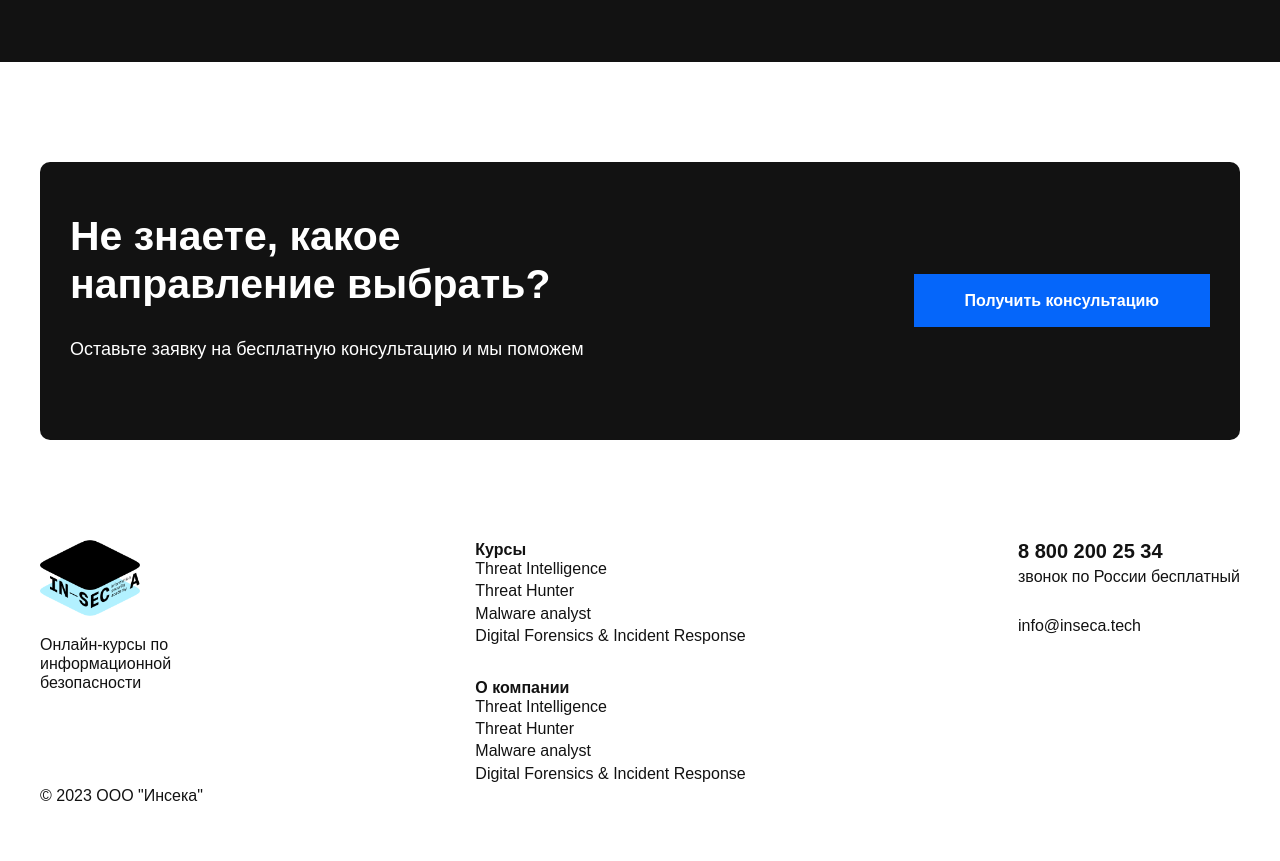
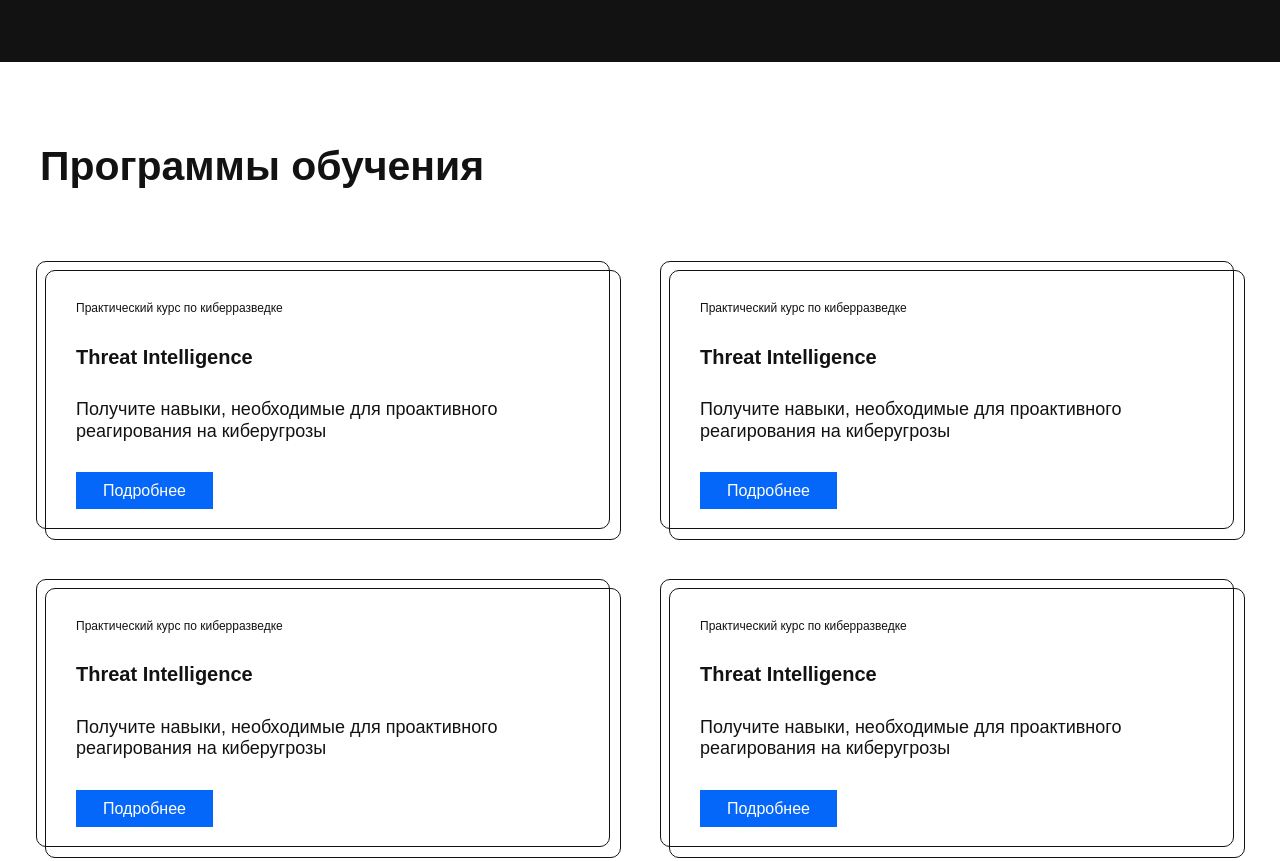
Before and after one commit to Binatik/tech-pab, a React app: page / in a window 1280 px wide. Shown: the part 650-1511 px from the top of the page. Built offline with nearby package versions, Linux system fonts and the light colour scheme.

Commit message:
виджет карточки

```diff
--- a/src/app/styles/global.css
+++ b/src/app/styles/global.css
@@ -49,7 +49,6 @@ body,
 
 .footer {
 	flex: 0 0 auto;
-	min-height: 1000px;
 	padding: 100px 0;
 }
 
@@ -59,6 +58,10 @@ body,
 
 .bg-white {
 	background-color: var(--color-white);
+}
+
+.space_middle {
+	padding: 80px 0;
 }
 
 /* Компьютерное устройство L */
--- a/src/page/Tech.tsx
+++ b/src/page/Tech.tsx
@@ -1,4 +1,47 @@
-import { Banner, Frame } from '../widgets'
+import { ICardPrimary } from '../app/types'
+import { Banner, CardsPrimary, Frame } from '../widgets'
+
+const cards: ICardPrimary[] = [
+	{
+		id: '111-222',
+		bottomText: 'Получите навыки, необходимые для проактивного реагирования на киберугрозы',
+		title: 'Threat Intelligence',
+		topText: 'Практический курс по киберразведке',
+		pathPage: '#',
+	},
+
+	{
+		id: '111-333',
+		bottomText: 'Получите навыки, необходимые для проактивного реагирования на киберугрозы',
+		title: 'Threat Intelligence',
+		topText: 'Практический курс по киберразведке',
+		pathPage: '#',
+	},
+
+	{
+		id: '111-444',
+		bottomText: 'Получите навыки, необходимые для проактивного реагирования на киберугрозы',
+		title: 'Threat Intelligence',
+		topText: 'Практический курс по киберразведке',
+		pathPage: '#',
+	},
+
+	{
+		id: '111-555',
+		bottomText: 'Получите навыки, необходимые для проактивного реагирования на киберугрозы',
+		title: 'Threat Intelligence',
+		topText: 'Практический курс по киберразведке',
+		pathPage: '#',
+	},
+
+	{
+		id: '111-666',
+		bottomText: 'Получите навыки, необходимые для проактивного реагирования на киберугрозы',
+		title: 'Threat Intelligence',
+		topText: 'Практический курс по киберразведке',
+		pathPage: '#',
+	},
+]
 
 function Tech() {
 	return (
@@ -6,6 +49,13 @@ function Tech() {
 			<div className="bg-black">
 				<div className="container">
 					<Banner />
+				</div>
+			</div>
+			<div className="bg-white space_middle">
+				<div className="container">
+					<section className="training">
+						<CardsPrimary title="Программы обучения" size="2" cards={cards} />
+					</section>
 				</div>
 			</div>
 			<div className="bg-white">
--- /dev/null
+++ b/src/widgets/Cards/Cards.primary/CardsPrimary.module.css
@@ -0,0 +1,81 @@
+.cards_title {
+	margin-bottom: 80px;
+}
+
+.cards {
+	display: flex;
+	flex-wrap: wrap;
+	gap: 3rem;
+}
+
+.card {
+	position: relative;
+	padding: 30px;
+	border: 1px solid var(--color-black);
+	border-radius: var(--border);
+	transform: translateX(5px);
+	z-index: 1;
+}
+
+.card::after {
+	content: '';
+	user-select: none;
+	border-radius: var(--border);
+	position: absolute;
+	width: 100%;
+	height: 100%;
+	left: 0;
+	top: 0;
+	border: 1px solid var(--color-black);
+	transform: translate(-10px, -10px);
+	z-index: 2;
+}
+
+.card_size_1 {
+	flex: 1 1 auto;
+}
+
+.card_size_2 {
+	flex: 1 1 calc(100% / 2 - 3rem);
+}
+
+.card_inner {
+	position: relative;
+	z-index: 3;
+}
+
+.card_top_paragraph {
+	font-size: 0.75rem;
+	margin-bottom: 30px;
+}
+
+.card_top_title {
+	margin-bottom: 30px;
+}
+
+.card_bottom_paragraph {
+	margin-bottom: 30px;
+}
+
+/* Компьютерное устройство L */
+@media (max-width: 62rem) {
+}
+
+/* Мобильные устройства MD */
+@media (max-width: 48rem) {
+	.card_size_2 {
+		flex: 1 1 auto;
+	}
+
+	.cards_title {
+		margin-bottom: 40px;
+	}
+}
+
+/* Мобильные устройства sm */
+@media (max-width: 36rem) {
+	.logo_size_medium {
+		width: 180px;
+		height: auto;
+	}
+}
--- /dev/null
+++ b/src/widgets/Cards/Cards.primary/CardsPrimary.tsx
@@ -0,0 +1,61 @@
+import classNames from 'classnames'
+import { Heading, Link, Paragraph } from '../../../entities'
+import { ICardsPrimaryProps } from './CardsPrimary.interface'
+import styles from './CardsPrimary.module.css'
+
+function CardsPrimary({ cards, title, size }: ICardsPrimaryProps) {
+	return (
+		<>
+			<Heading className={styles.cards_title} heading="h2" mode="primary" size="extra41">
+				{title}
+			</Heading>
+			<div className={styles.cards}>
+				{cards ? (
+					cards.map((card) => (
+						<div
+							key={card.id}
+							className={classNames(styles.card, {
+								[styles.card_size_1]: size === '1',
+								[styles.card_size_2]: size === '2',
+							})}>
+							<div className={styles.card_inner}>
+								<Paragraph
+									className={styles.card_top_paragraph}
+									mode="primary"
+									size="small16">
+									{card.topText}
+								</Paragraph>
+								<Heading
+									className={styles.card_top_title}
+									heading="h2"
+									size="medium18"
+									mode="primary">
+									{card.title}
+								</Heading>
+								<Paragraph
+									className={styles.card_bottom_paragraph}
+									mode="primary"
+									size="medium18">
+									{card.bottomText}
+								</Paragraph>
+								{card.pathPage && (
+									<Link href={card.pathPage} mode="secondary" size="medium">
+										<Paragraph mode="secondary" size="small16">
+											Подробнее
+										</Paragraph>
+									</Link>
+								)}
+							</div>
+						</div>
+					))
+				) : (
+					<Paragraph mode="primary" size="small16">
+						Нет данных
+					</Paragraph>
+				)}
+			</div>
+		</>
+	)
+}
+
+export { CardsPrimary }
--- a/src/widgets/Lists/List.primary/ListPrimary.tsx
+++ b/src/widgets/Lists/List.primary/ListPrimary.tsx
@@ -4,7 +4,6 @@ import styles from './ListPrimary.module.css'
 
 function List({ list, title }: IListPrimaryProps) {
 	return (
-		<>
 		<ul className={styles.list_items}>
 			<li>
 				<Heading heading="h2" mode="primary" size="small16">
@@ -21,7 +20,6 @@ function List({ list, title }: IListPrimaryProps) {
 				</li>
 			))}
 		</ul>
-		</>
 	)
 }
 
--- a/src/widgets/index.ts
+++ b/src/widgets/index.ts
@@ -3,3 +3,4 @@ export * from './Banner/Banner'
 export * from './Lists/List.primary/ListPrimary'
 export * from './Contact/Contact'
 export * from './Frame/Frame'
+export * from './Cards/Cards.primary/CardsPrimary'
```
Also changed, not shown: src/app/types.ts (+8 -0 lines), src/widgets/Cards/Cards.primary/CardsPrimary.interface.ts (added, +9 -0 lines). Lines whose indentation alone changed are shown as unchanged.
